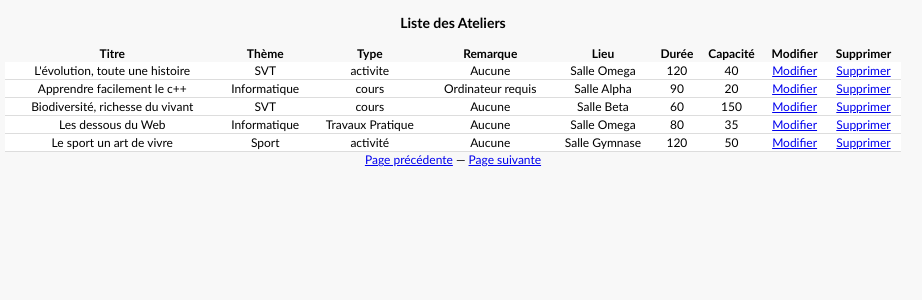
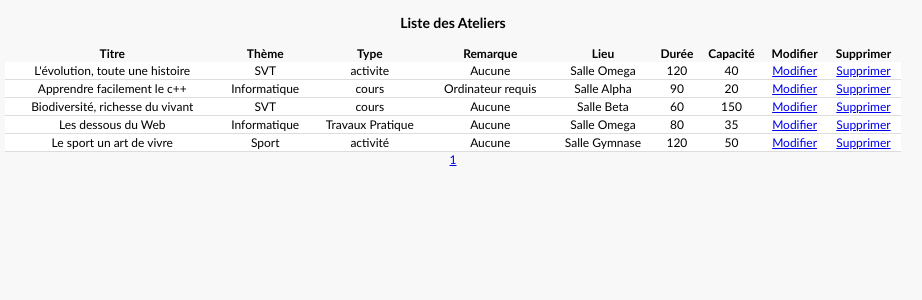
Before and after one commit to waaliid/CDP_ITW_DEV, a PHP site: page /list_atelier.php in a window 1280 px wide. Shown: the top 300 px of the page, without its empty margins (187-1109 px from the left). Run offline with PHP 8.4, Linux system fonts and the light colour scheme; data comes from the database, SQL or seed files in the repository.

Commit message:
[Src/Web] Mise à jour de la pagination

```diff
--- a/Src/Web/list_atelier.php
+++ b/Src/Web/list_atelier.php
@@ -32,11 +32,14 @@
 $page = (!empty($_GET['page']) ? $_GET['page'] : 1);
 $limite = 5;
 $debut = ($page - 1) * $limite;
-$query = 'SELECT * FROM atelier LIMIT :limite OFFSET :debut';
+$query = 'SELECT SQL_CALC_FOUND_ROWS * FROM atelier LIMIT :limite OFFSET :debut';
 $query = $bdd->prepare($query);
 $query->bindValue('limite', $limite, PDO::PARAM_INT);
 $query->bindValue('debut', $debut, PDO::PARAM_INT);
 $query->execute();
+
+$resultFoundRows = $bdd->query('SELECT found_rows()');
+$nombredElementsTotal = $resultFoundRows->fetchColumn();
 
 while ($donnees = $query->fetch())
 { ?>
@@ -62,9 +65,18 @@ while ($donnees = $query->fetch())
 <?php }
 ?>
 </table>
-<a href="?page=<?php echo $page - 1; ?>">Page précédente</a>
-—
-<a href="?page=<?php echo $page + 1; ?>">Page suivante</a>
+<?php
+$nombreDePages = ceil($nombredElementsTotal / $limite);
+if ($page > 1):
+    ?><a href="?page=<?php echo $page - 1; ?>">Page précédente</a> — <?php
+endif;
+for ($i = 1; $i <= $nombreDePages; $i++):
+    ?><a href="?page=<?php echo $i; ?>"><?php echo $i; ?></a> <?php
+endfor;
+if ($page < $nombreDePages):
+    ?> — <a href="?page=<?php echo $page + 1; ?>">Page suivante</a><?php
+endif;
+?>
 </div>
 
 <div class= "form-inline">
```
